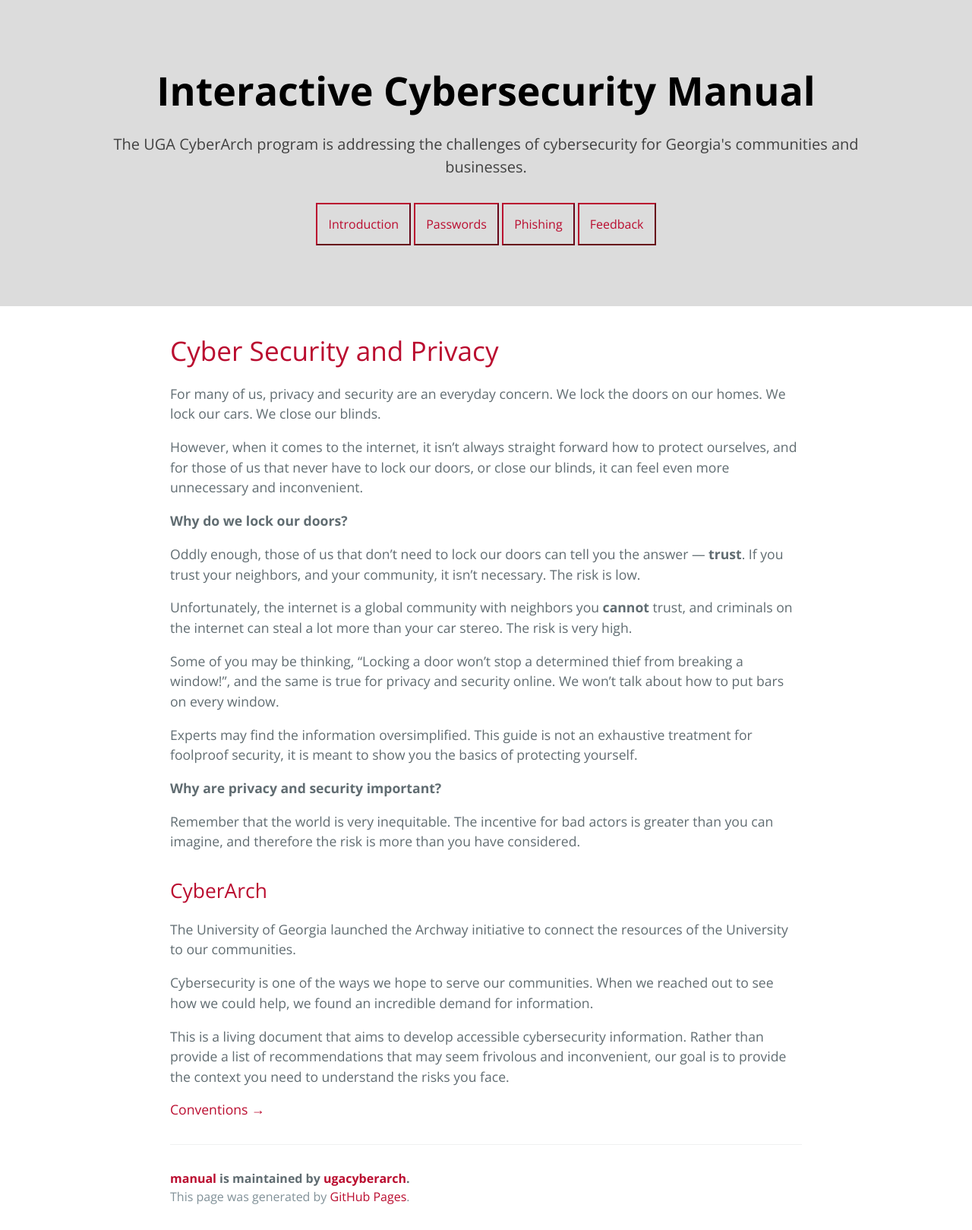
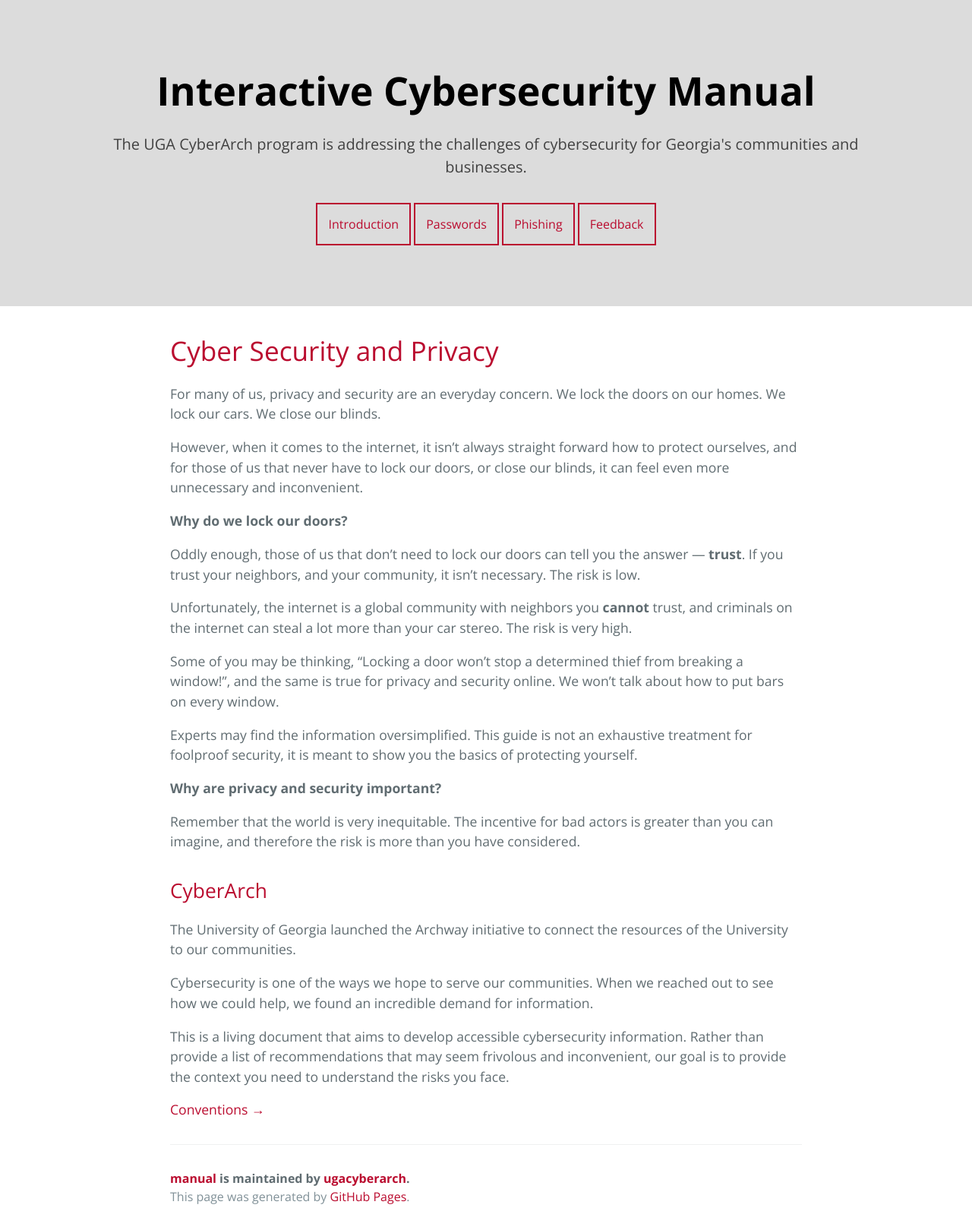
Before and after one commit to ugacyberarch/manual, a Jekyll site: the page built from index.md, in a window 1280 px wide. Shown: the whole page at 76% size. Built offline with Jekyll 4.4.1, drawn with Linux system fonts in a browser that asks for light colours.

Commit message:
Update default.html

```diff
--- a/_layouts/default.html
+++ b/_layouts/default.html
@@ -52,6 +52,7 @@
   padding: 14px;
   font-size: 16px;
   border-color: #BA0C2F;
+  border-style: solid;
 }
 
 .dropdown {
@@ -75,11 +76,11 @@
   display: block;
 }
 
-.dropdown-content a:hover {background-color: #f1f1f1;}
+.dropdown-content a:hover {background-color: black;}
 
 .dropdown:hover .dropdown-content {display: block;}
 
-.dropdown:hover .dropbtn {background-color: Transparent;}
+.dropdown:hover .dropbtn {background-color: black;}
 </style>
 </head>
 <body>
```
